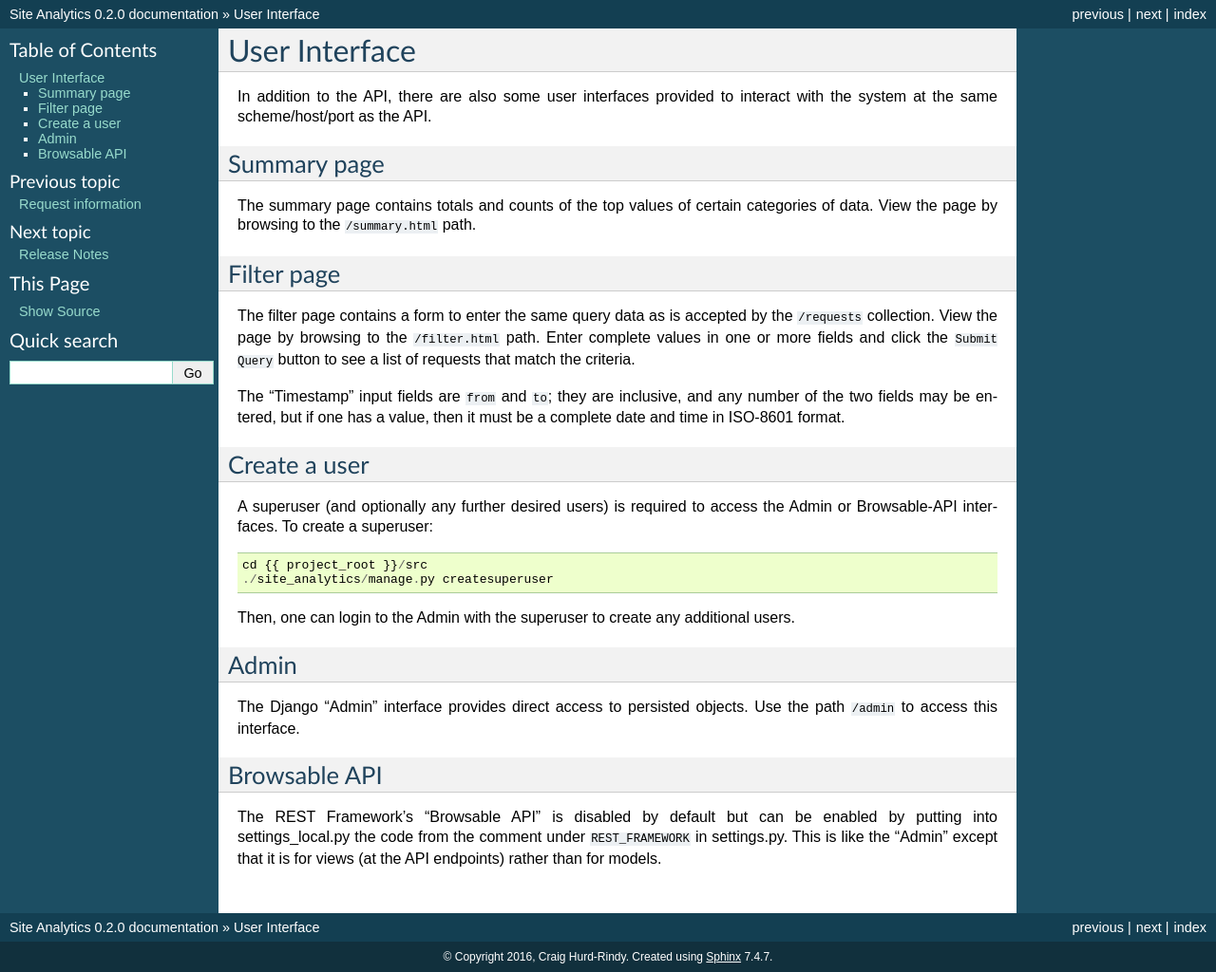
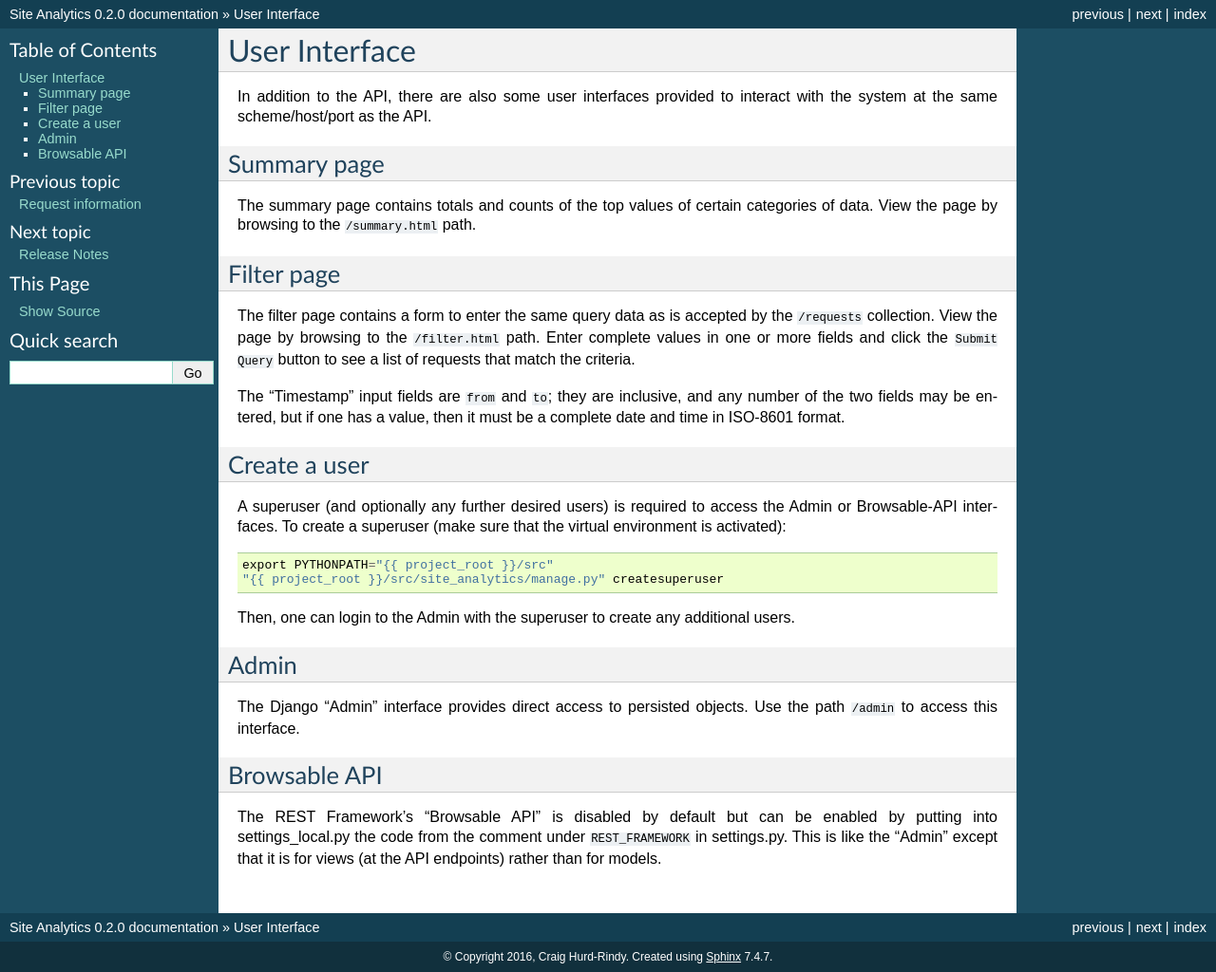
Before and after one commit to gnuworldman/site-analytics, a Sphinx documentation site: the page built from doc/ui.rst, in a window 1280 px wide. Shown: the whole page at 95% size. Built offline with Sphinx 7.4.7, drawn with Linux system fonts in a browser that asks for light colours; the version number could not be read and is left out.

```diff
--- a/doc/running.rst
+++ b/doc/running.rst
@@ -15,10 +15,12 @@ must be installed::
 Prepending "sudo " to that command might be necessary if not using a virtual
 environment.
 
-The static files for all of the apps in the project must be collected::
+The static files for all of the apps in the project must be collected, and the
+database must be initialized/migrated::
 
   export PYTHONPATH="{{ project_root }}/src"
   "$PYTHONPATH/src/site_analytics/manage.py" collectstatic --noinput
+  "$PYTHONPATH/src/site_analytics/manage.py" migrate
 
 Start the service
 -----------------
--- a/doc/ui.rst
+++ b/doc/ui.rst
@@ -26,10 +26,11 @@ Create a user
 -------------
 
 A superuser (and optionally any further desired users) is required to access
-the Admin or Browsable-API interfaces.  To create a superuser::
+the Admin or Browsable-API interfaces.  To create a superuser (make sure that
+the virtual environment is activated)::
 
-  cd {{ project_root }}/src
-  ./site_analytics/manage.py createsuperuser
+  export PYTHONPATH="{{ project_root }}/src"
+  "{{ project_root }}/src/site_analytics/manage.py" createsuperuser
 
 Then, one can login to the Admin with the superuser to create any additional
 users.
```
